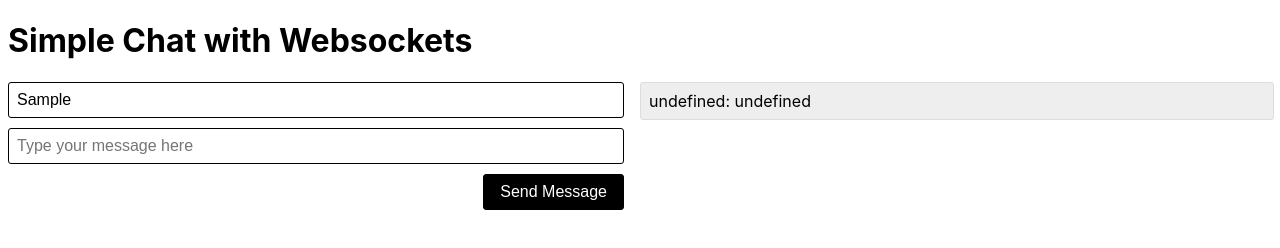
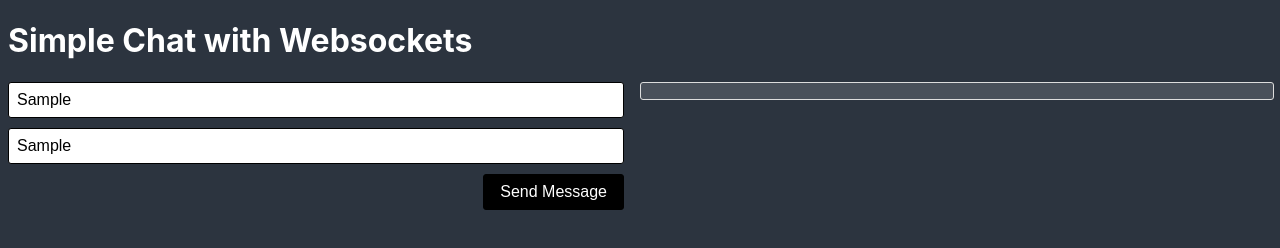
Before and after one commit to aucoeur/websocket-practice, a website: page client/index.html in a window 1280 px wide. Both pictures are taken after typing "Sample", "Sample" into the empty fields and a click on the button "Send Message". Drawn offline with Linux system fonts and the light colour scheme.

Commit message:
unique colors for names kinda

```diff
--- a/client/index.js
+++ b/client/index.js
@@ -6,9 +6,18 @@ const nameInput = document.querySelector('#name-input')
 
 let ws
 
+function calculateHue(str) {
+  let num = 0
+  for (let i=0; i < str.length; i++) {
+    num += str.charCodeAt(i)
+  }
+  return num % 360
+}
+
 // Display messages from the websocket
 function showMessage(data) {
-  messages.innerHTML += `<li>${data.name}: ${data.message}\n\n</li>` // display the message
+  let hue = calculateHue(data.name)
+  messages.innerHTML += `<li><span class="name" style="color: hsl(${hue}, 80%, 50%)">${data.name}</span>: ${data.message}</li>` // display the message
   messages.scrollTop = messages.scrollHeight // scroll to the top
   messageInput.value = '' // clear the input field
 }
--- a/client/style.css
+++ b/client/style.css
@@ -1,5 +1,11 @@
+:root {
+	--primary-color: rgb(44, 52, 63);
+	--contrast-color: rgb(255, 255, 255)
+}
 body {
 	font-family: -apple-system, BlinkMacSystemFont, 'Segoe UI', Roboto, Oxygen, Ubuntu, Cantarell, 'Open Sans', 'Helvetica Neue', sans-serif;
+	background-color: var(--primary-color);
+	color: var(--contrast-color);
 }
 
 .container {
@@ -9,22 +15,26 @@ body {
 
 .container > div {
 	width: calc(50% - 1em);
-}
-
-.container > div:first-child {
 	margin-right: 1em;
 	display: flex;
 	flex-direction: column;
 	align-items: flex-start;
 }
 
+/* .container > div:first-child {
+	margin-right: 1em;
+	display: flex;
+	flex-direction: column;
+	align-items: flex-start;
+} */
+
 #messages {
-	overflow: scroll;
+	/* overflow: scroll; */
 	border: 1px solid #ddd;
 	padding: 0.5em;
 	border-radius: 3px;
 	font-family: -apple-system, BlinkMacSystemFont, 'Segoe UI', Roboto, Oxygen, Ubuntu, Cantarell, 'Open Sans', 'Helvetica Neue', sans-serif;
-	background-color: #eee;
+	background-color: rgba(238, 238, 238, 0.15);
 	width: 100%;
 	margin: 0;
 }
@@ -49,3 +59,13 @@ input {
 	font-size: 1em;
 	align-self: flex-end;
 }
+
+ul, li {
+	padding: 0.5em;
+	color: filter();
+
+}
+
+.name {
+	font-weight: bold;
+}
```
